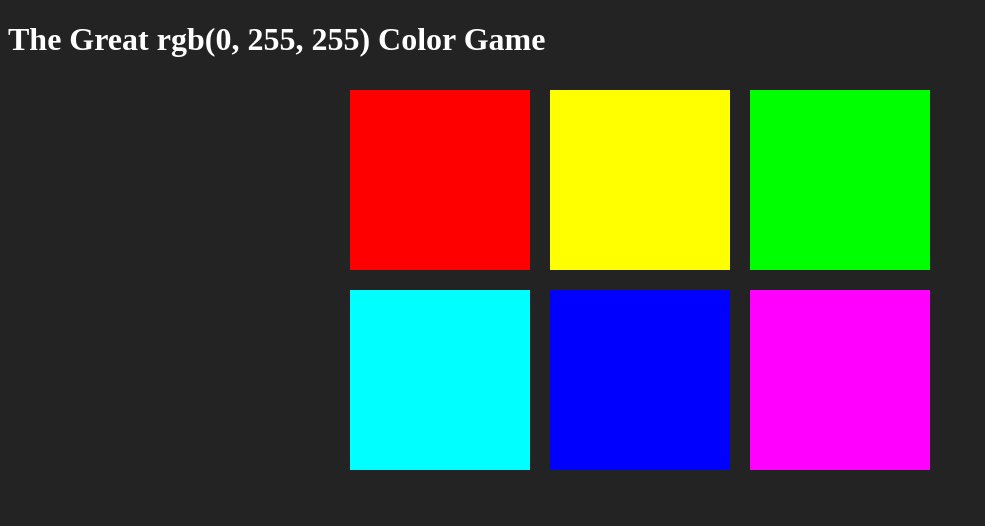
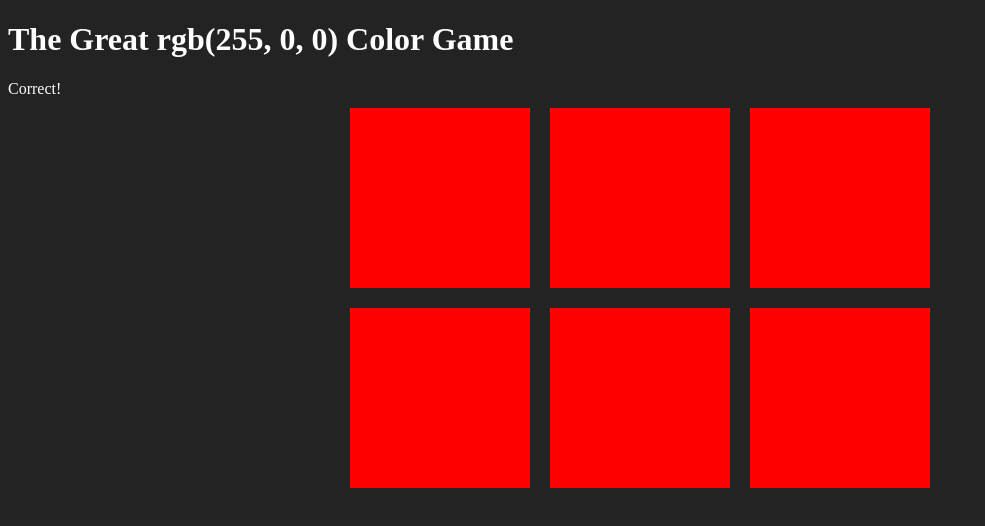
Before and after one commit to TulliUtd/Udemy-Web-Developer-Bootcamp, a plain HTML site: page color-game/colorGame.html in a window 1280 px wide. Both pictures are taken after a click on the element 439 px from the left and 179 px from the top of the page. Shown: the whole page, without its empty margins (0-985 px from the left). Drawn offline with Linux system fonts and the light colour scheme.

Commit message:
169 - color game part 3

```diff
--- a/color-game/colorGame.css
+++ b/color-game/colorGame.css
@@ -18,3 +18,7 @@ body {
 h1 {
 	color: white;
 }
+
+span{
+	color: #ffffff;
+}
--- a/color-game/colorGame.html
+++ b/color-game/colorGame.html
@@ -8,6 +8,8 @@
 <h1>
 	The Great <span id="colorDisplay">RGB</span> Color Game
 </h1>
+
+<div><span id="message"></span></div>
 
 	<div id="container">
 		<div class="square"></div>
--- a/color-game/colorGame.js
+++ b/color-game/colorGame.js
@@ -8,8 +8,9 @@ var colors = [
 ]
 
 var squares = document.querySelectorAll(".square");
-var pickedColor = colors[3];
+var pickedColor = pickColor();
 var colorDisplay = document.getElementById("colorDisplay");
+var messageDisplay = document.querySelector("#message");
 
 colorDisplay.textContent = pickedColor;
 
@@ -23,9 +24,24 @@ for(var i = 0; i < squares.length; i++){
 		var clickedColor = this.style.backgroundColor;
 		//compare color to pickedColor
 		if(clickedColor === pickedColor){
-			alert("Correct!");
+			messageDisplay.textContent = "Correct!"
+			changeColors(clickedColor);
 		} else {
-			alert("wrong");
+			this.style.backgroundColor = "#232323";
+			messageDisplay.textContent = "Try Again"
 		}
 	});
 }
+
+function changeColors(color){
+	//loop through all squres
+	for(var i = 0; i < colors.length; i++){
+		//change each square to match given color
+		squares[i].style.backgroundColor = color;
+	}
+}
+
+function pickColor(){
+	var random = Math.floor(Math.random() * colors.length);
+	return colors[random];
+}
```
